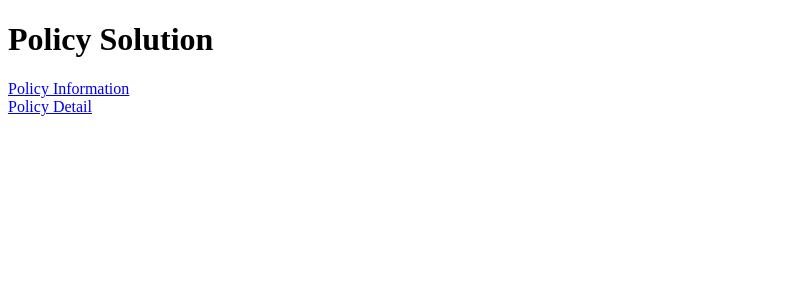
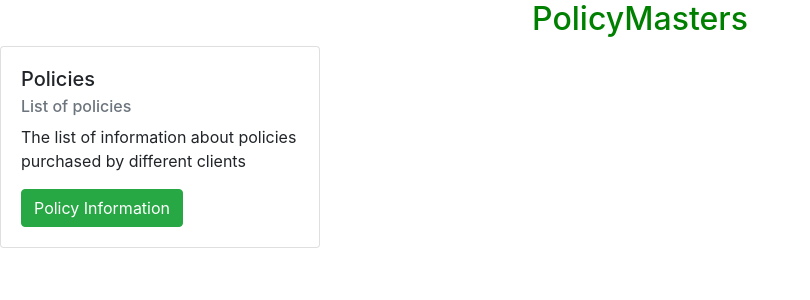
Before and after one commit to amishkhatri/Angular_E2E_Demo, an Angular app: page / in a window 1280 px wide. Shown: the top 300 px of the page, without its empty margins (0-810 px from the left). Built offline with nearby package versions, Linux system fonts and the light colour scheme; what angular-in-memory-web-api would draw is missing.

Commit message:
Added CSS style

```diff
--- a/src/app/app.component.html
+++ b/src/app/app.component.html
@@ -1,9 +1,43 @@
-<h1>Policy Solution</h1>
-<nav>
-  <a routerLink="/policies">Policy Information</a>
-</nav>
-<nav>
-  <a routerLink="/policy-detail">Policy Detail</a>
-</nav>
+<head>
+  <link rel="stylesheet" href="https://cdn.jsdelivr.net/npm/bootstrap@4.0.0/dist/css/bootstrap.min.css" integrity="sha384-Gn5384xqQ1aoWXA+058RXPxPg6fy4IWvTNh0E263XmFcJlSAwiGgFAW/dAiS6JXm" crossorigin="anonymous">
+  <!-- Required meta tags -->
+  <meta charset="utf-8">
+  <meta name="viewport" content="width=device-width, initial-scale=1, shrink-to-fit=no">
+  <!-- Bootstrap CSS -->
+  <link rel="stylesheet" href="https://cdn.jsdelivr.net/npm/bootstrap@4.0.0/dist/css/bootstrap.min.css" integrity="sha384-Gn5384xqQ1aoWXA+058RXPxPg6fy4IWvTNh0E263XmFcJlSAwiGgFAW/dAiS6JXm" crossorigin="anonymous">
+  <title>Policy Solution</title>
+</head>
+
 
 <router-outlet></router-outlet>
+
+<body>
+
+  <!-- Optional JavaScript -->
+  <!-- jQuery first, then Popper.js, then Bootstrap JS -->
+  <script src="https://code.jquery.com/jquery-3.2.1.slim.min.js" integrity="sha384-KJ3o2DKtIkvYIK3UENzmM7KCkRr/rE9/Qpg6aAZGJwFDMVNA/GpGFF93hXpG5KkN" crossorigin="anonymous"></script>
+  <script src="https://cdn.jsdelivr.net/npm/popper.js@1.12.9/dist/umd/popper.min.js" integrity="sha384-ApNbgh9B+Y1QKtv3Rn7W3mgPxhU9K/ScQsAP7hUibX39j7fakFPskvXusvfa0b4Q" crossorigin="anonymous"></script>
+  <script src="https://cdn.jsdelivr.net/npm/bootstrap@4.0.0/dist/js/bootstrap.min.js" integrity="sha384-JZR6Spejh4U02d8jOt6vLEHfe/JQGiRRSQQxSfFWpi1MquVdAyjUar5+76PVCmYl" crossorigin="anonymous"></script>
+
+  <div class="lead" style="width: 100%;text-align: center">
+    <h2 style="color: green;" >PolicyMasters</h2>
+  </div>
+
+<!--
+  <nav>
+    <a routerLink="/policies" class="btn btn-success">Policy Information</a>
+  </nav>
+
+  <nav>
+    <a routerLink="/policy-detail" class="btn btn-success">Policy Detail</a>
+  </nav> -->
+
+  <div class="card" style="width: 20rem;">
+    <div class="card-body">
+      <h5 class="card-title">Policies</h5>
+      <h6 class="card-subtitle mb-2 text-muted">List of policies</h6>
+      <p class="card-text">The list of information about policies purchased by different clients</p>
+      <!-- <a routerLink="/policies" class="btn btn-success">Policy Information</a>  -->
+      <a routerLink="/policies" class="btn btn-success">Policy Information</a>
+    </div>
+  </div>
--- a/src/app/policy-list/policy-list.component.html
+++ b/src/app/policy-list/policy-list.component.html
@@ -1,18 +1,37 @@
-<h2>Insurance Policies</h2>
-<table  style="width:50%" border="1">
-  <tr >
-    <th>Policy Number</th>
-    <th>Amount</th>
-    <th>Description</th>
-    <th>Actions</th>
+<head>
+  <link rel="stylesheet" href="https://cdn.jsdelivr.net/npm/bootstrap@4.0.0/dist/css/bootstrap.min.css" integrity="sha384-Gn5384xqQ1aoWXA+058RXPxPg6fy4IWvTNh0E263XmFcJlSAwiGgFAW/dAiS6JXm" crossorigin="anonymous">
+  <!-- Required meta tags -->
+  <meta charset="utf-8">
+  <meta name="viewport" content="width=device-width, initial-scale=1, shrink-to-fit=no">
+  <!-- Bootstrap CSS -->
+  <link rel="stylesheet" href="https://cdn.jsdelivr.net/npm/bootstrap@4.0.0/dist/css/bootstrap.min.css" integrity="sha384-Gn5384xqQ1aoWXA+058RXPxPg6fy4IWvTNh0E263XmFcJlSAwiGgFAW/dAiS6JXm" crossorigin="anonymous">
+  <title>Hello, world!</title>
+</head>
+
+<div style="width: 100%;text-align: center">
+  <h3>Policies</h3>
+</div>
+
+<div>
+
+</div>
+<table style="width: 50%;align:middle" class="table table-sm" border="1">
+  <tr style="text-align:middle">
+    <th scope="col">Policy Number</th>
+    <th scope="col">Amount</th>
+    <th scope="col">Description</th>
+    <th scope="col">Actions</th>
   </tr>
   <tr *ngFor="let policy of policyArray" >
-    <td align="middle" >{{ policy.num }}</td>
-    <td>{{ policy.amount }}</td>
-    <td>{{ policy.description }}</td>
+    <td scope="row">{{ policy.num }}</td>
+    <td scope="row">{{ policy.amount }}</td>
+    <td scope="row">{{ policy.description }}</td>
 
-    <td >
-    <button (click)="deleteButton(policy)">Delete</button>
+    <td scope="row">
+    <button (click)="deleteButton(policy)" class="btn btn-outline-warning">Delete</button>
+
+    <button (click)="deleteButton(policy)" class="btn btn-outline-success">Details</button>
+
     <!-- <button (click)="updatePolicy(policy)">Update</button>  -->
     </td>
   </tr>
```
